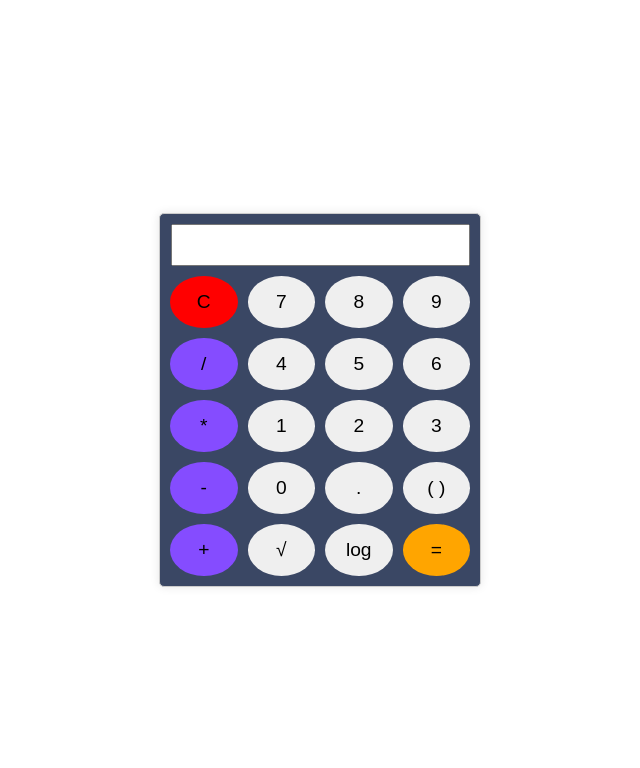
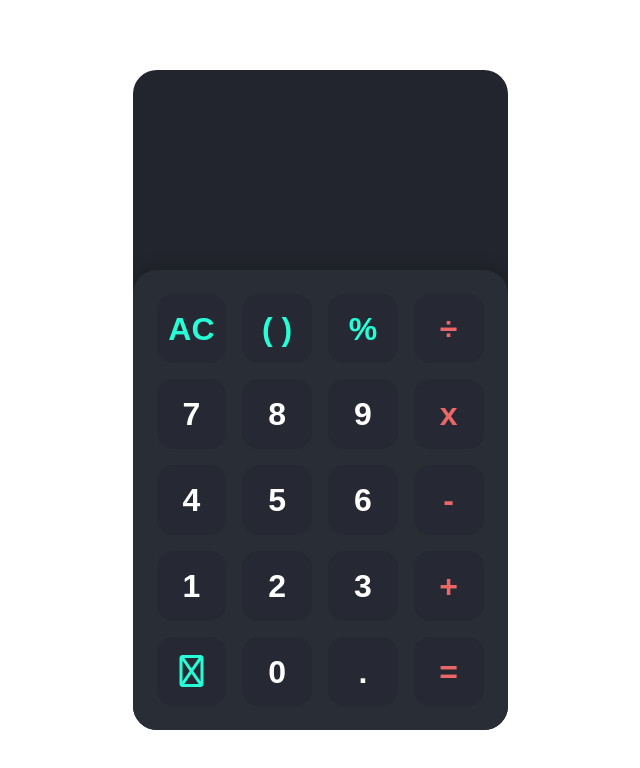
Before and after one commit to 254guru/CODSOFT, a plain HTML site: page calculator/index.html in a window 1280 px wide. Shown: the whole page, without its empty margins (320-960 px from the left). Drawn offline with Linux system fonts and the light colour scheme.

Commit message:
update the calculator design

```diff
--- a/calculator/index.html
+++ b/calculator/index.html
@@ -1,40 +1,115 @@
 <!DOCTYPE html>
 <html lang="en">
+
 <head>
   <meta charset="UTF-8">
   <meta name="viewport" content="width=device-width, initial-scale=1.0">
+  <link rel='stylesheet' href='https://cdnjs.cloudflare.com/ajax/libs/font-awesome/6.4.2/css/all.min.css'>
   <link rel="stylesheet" href="style.css">
   <title>Basic Calculator</title>
 </head>
+
 <body>
-  <div class="calculator">
-    <input type="text" id="display" readonly>
-    <div class="buttons">
-      <button class="clear" onclick="clearDisplay();">C</button>
-      <button onclick="appendInput('7');">7</button>
-      <button onclick="appendInput('8');">8</button>
-      <button onclick="appendInput('9');">9</button>
-      <button class="operator" onclick="appendInput('/');">/</button>
 
-      <button onclick="appendInput('4');">4</button>
-      <button onclick="appendInput('5');">5</button>
-      <button onclick="appendInput('6');">6</button>
-      <button class="operator" onclick="appendInput('*');">*</button>
+  <div class="app">
 
-      <button onclick="appendInput('1');">1</button>
-      <button onclick="appendInput('2');">2</button>
-      <button onclick="appendInput('3');">3</button>
-      <button class="operator" onclick="appendInput('-');">-</button>
+    <div class="calculator">
 
-      <button onclick="appendInput('0');">0</button>
-      <button onclick="appendInput('.');">.</button>
-      <button onclick="toggleBracket();">( )</button>
-      <button class="operator" onclick="appendInput('+');">+</button>
-      <button onclick="appendInput('sqrt(');">√</button>
-      <button onclick="appendInput('log(');">log</button>
-      <button class="equals" onclick="calculate();">=</button>
+      <div class="display">
+        <div class="content">
+          <div class="input"></div>
+          <div class="output"></div>
+        </div>
+      </div>
+
+      <div class="keys">
+
+        <div data-key="clear" class="key action">
+          <span>AC</span>
+        </div>
+
+        <div data-key="brackets" class="key action">
+          <span>( )</span>
+        </div>
+
+        <div data-key="%" class="key action">
+          <span>%</span>
+        </div>
+
+        <div data-key="/" class="key operator">
+          <span>÷</span>
+        </div>
+
+        <div data-key="7" class="key">
+          <span>7</span>
+        </div>
+
+        <div data-key="8" class="key">
+          <span>8</span>
+        </div>
+
+        <div data-key="9" class="key">
+          <span>9</span>
+        </div>
+
+        <div data-key="*" class="key operator">
+          <span>x</span>
+        </div>
+
+        <div data-key="4" class="key">
+          <span>4</span>
+        </div>
+
+        <div data-key="5" class="key">
+          <span>5</span>
+        </div>
+
+        <div data-key="6" class="key">
+          <span>6</span>
+        </div>
+
+        <div data-key="-" class="key operator">
+          <span>-</span>
+        </div>
+
+        <div data-key="1" class="key">
+          <span>1</span>
+        </div>
+
+        <div data-key="2" class="key">
+          <span>2</span>
+        </div>
+
+        <div data-key="3" class="key">
+          <span>3</span>
+        </div>
+
+        <div data-key="+" class="key operator">
+          <span>+</span>
+        </div>
+
+        <div data-key="backspace" class="key action">
+          <span><i class="fa-regular fa-delete-left"></i></span>
+        </div>
+
+        <div data-key="0" class="key">
+          <span>0</span>
+        </div>
+
+        <div data-key="." class="key">
+          <span>.</span>
+        </div>
+
+        <div data-key="=" class="key operator">
+          <span>=</span>
+        </div>
+      </div>
+
     </div>
+
   </div>
+
   <script src="script.js"></script>
 </body>
+
 </html>
--- a/calculator/script.js
+++ b/calculator/script.js
@@ -1,27 +1,125 @@
-let display = document.getElementById('display');
-let isOpenBracket = false;
+const keys = document.querySelectorAll('.key');
+const display_input = document.querySelector('.display .input');
+const display_output = document.querySelector('.display .output');
 
-function appendInput(value) {
-  display.value += value;
+let input = "";
+
+for (let key of keys) {
+	const value = key.dataset.key;
+
+	key.addEventListener('click', () => {
+		if (value == "clear") {
+			input = "";
+			display_input.innerHTML = "";
+			display_output.innerHTML = "";
+		} else if (value == "backspace") {
+			input = input.slice(0, -1);
+			display_input.innerHTML = CleanInput(input);
+		} else if (value == "=") {
+			let result = eval(PerpareInput(input));
+
+			display_output.innerHTML = CleanOutput(result);
+		} else if (value == "brackets") {
+			if (
+				input.indexOf("(") == -1 ||
+				input.indexOf("(") != -1 &&
+				input.indexOf(")") != -1 &&
+				input.lastIndexOf("(") < input.lastIndexOf(")")
+			) {
+				input += "(";
+			} else if (
+				input.indexOf("(") != -1 &&
+				input.indexOf(")") == -1 ||
+				input.indexOf("(") != -1 &&
+				input.indexOf(")") != -1 &&
+				input.lastIndexOf("(") > input.lastIndexOf(")")
+			) {
+				input += ")";
+			}
+
+			display_input.innerHTML = CleanInput(input);
+		} else {
+			if (ValidateInput(value)) {
+				input += value;
+				display_input.innerHTML = CleanInput(input);
+			}
+		}
+	})
 }
 
-function toggleBracket() {
-  if (isOpenBracket) {
-    display.value += ')';
-  } else {
-    display.value += '(';
-  }
-  isOpenBracket = !isOpenBracket;
+function CleanInput(input) {
+	let input_array = input.split("");
+	let input_array_length = input_array.length;
+
+	for (let i = 0; i < input_array_length; i++) {
+		if (input_array[i] == "*") {
+			input_array[i] = ` <span class="operator">x</span> `;
+		} else if (input_array[i] == "/") {
+			input_array[i] = ` <span class="operator">÷</span> `;
+		} else if (input_array[i] == "+") {
+			input_array[i] = ` <span class="operator">+</span> `;
+		} else if (input_array[i] == "-") {
+			input_array[i] = ` <span class="operator">-</span> `;
+		} else if (input_array[i] == "(") {
+			input_array[i] = `<span class="brackets">(</span>`;
+		} else if (input_array[i] == ")") {
+			input_array[i] = `<span class="brackets">)</span>`;
+		} else if (input_array[i] == "%") {
+			input_array[i] = `<span class="percent">%</span>`;
+		}
+	}
+
+	return input_array.join("");
 }
 
-function calculate() {
-  try {
-    display.value = eval(display.value.replace(/sqrt/g, 'Math.sqrt').replace(/log/g, 'Math.log'));
-  } catch (error) {
-    display.value = 'Error';
-  }
+function CleanOutput (output) {
+	let output_string = output.toString();
+	let decimal = output_string.split(".")[1];
+	output_string = output_string.split(".")[0];
+
+	let output_array = output_string.split("");
+
+	if (output_array.length > 3) {
+		for (let i = output_array.length - 3; i > 0; i -= 3) {
+			output_array.splice(i, 0, ",");
+		}
+	}
+
+	if (decimal) {
+		output_array.push(".");
+		output_array.push(decimal);
+	}
+
+	return output_array.join("");
 }
 
-function clearDisplay() {
-  display.value = '';
+function ValidateInput (value) {
+	let last_input = input.slice(-1);
+	let operators = ["+", "-", "*", "/"];
+
+	if (value == "." && last_input == ".") {
+		return false;
+	}
+
+	if (operators.includes(value)) {
+		if (operators.includes(last_input)) {
+			return false;
+		} else {
+			return true;
+		}
+	}
+
+	return true;
 }
+
+function PerpareInput (input) {
+	let input_array = input.split("");
+
+	for (let i = 0; i < input_array.length; i++) {
+		if (input_array[i] == "%") {
+			input_array[i] = "/100";
+		}
+	}
+
+	return input_array.join("");
+}
--- a/calculator/style.css
+++ b/calculator/style.css
@@ -1,51 +1,113 @@
-body {
+* {
+	margin: 0;
+	padding: 0;
+	box-sizing: border-box;
+	font-family: sans-serif;
+}
+
+.app {
 	display: flex;
 	justify-content: center;
 	align-items: center;
 	height: 100vh;
-  margin: 0;
 }
 
 .calculator {
-  text-align: center;
-  width: 300px;
-  padding: 10px;
-  border: 1px solid #ccc;
-  border-radius: 5px;
-  box-shadow: 0 0 10px rgba(0, 0, 0, 0.1);
-  background-color: hsl(222, 26%, 31%);
+	background-color: #22252D;
+	width: 100%;
+	max-width: 375px;
+	min-height: 640px;
+	display: flex;
+	flex-direction: column;
+	border-radius: 1.5rem;
+	overflow: hidden;
 }
 
-#display {
-  width: 95%;
-  padding: 5px;
-  font-size: 1.5em;
-  margin-bottom: 10px;
-  caret-color: red;
+.display {
+	min-height: 200px;
+	padding: 1.5rem;
+	display: flex;
+	justify-content: flex-end;
+	align-items: flex-end;
+	color: white;
+	text-align: right;
+	flex: 1 1 0%;
 }
 
-.buttons {
+.display .content {
+	display: flex;
+	flex-direction: column;
+	justify-content: flex-end;
+	width: 100%;
+	max-width: 100%;
+	overflow: auto;
+}
+
+.display .input {
+	width: 100%;
+	font-size: 1.25rem;
+	margin-bottom: 0.5rem;
+}
+
+.display .output {
+	font-size: 3rem;
+	font-weight: 700;
+	width: 100%;
+	white-space: nowrap;
+}
+
+.display .operator {
+	color: #EB6666;
+}
+
+.display .brackets,
+.display .percent {
+	color: #26FED7;
+}
+
+.keys {
+	background-color: #292D36;
+	padding: 1.5rem;
+	border-radius: 1.5rem 1.5rem 0 0;
 	display: grid;
 	grid-template-columns: repeat(4, 1fr);
-  gap: 10px;
+	grid-template-rows: repeat(5, 1fr);
+	grid-gap: 1rem;
+	box-shadow: 0px -2px 16px rgba(0, 0, 0, 0.2);
 }
 
-button {
-  width: 100%;
-  padding: 15px;
-  font-size: 1.2em;
-  border: none;
-  border-radius: 80%;
+.keys .key {
+	position: relative;
+	cursor: pointer;
+
+	display: block;
+	height: 0;
+	padding-top: 100%;
+	background-color: #262933;
+	border-radius: 1rem;
+	transition: 0.2s;
+	user-select: none;
 }
 
-.operator{
-  background-color: hsl(259, 100%, 65%);
+.keys .key span {
+	position: absolute;
+	top: 50%;
+	left: 50%;
+	transform: translate(-50%, -50%);
+
+	font-size: 2rem;
+	font-weight: 700;
+	color: #FFF;
 }
 
-.clear {
-  background-color: red;
+.keys .key:hover {
+	box-shadow: inset 0px 0px 8px rgba(0, 0, 0, 0.2);
 }
 
-.equals{
-  background-color: orange;
+.keys .key.operator span {
+	color: #EB6666;
 }
+
+.keys .key.action span {
+	color: #26FED7;
+}
```
Also changed, not shown: 1 other file. Lines whose indentation alone changed are shown as unchanged.
